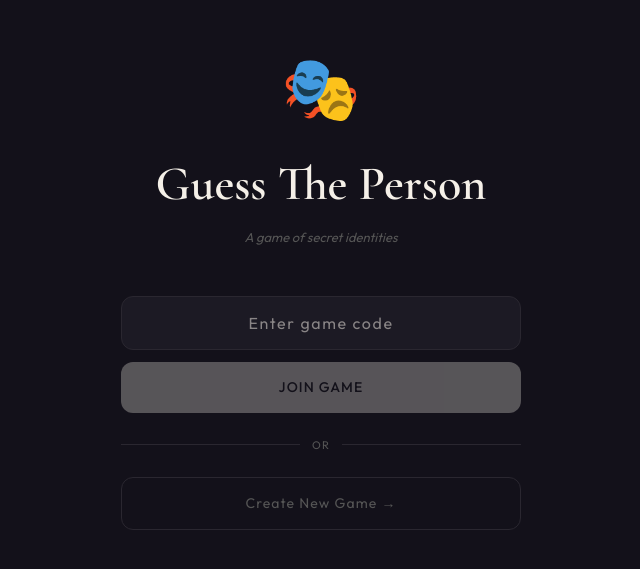
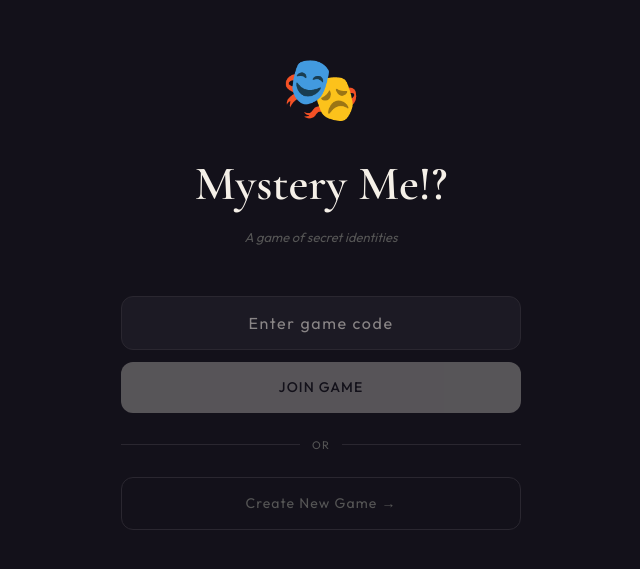
Before and after one commit to LordKloud/guess-the-person, a Next.js app: page / in a window 1280 px wide. Shown: the part 115-684 px from the top of the page, without its empty margins (319-959 px from the left). Built offline with nearby package versions, Linux system fonts and the light colour scheme; no server answers.

Commit message:
update metadata title and description

```diff
--- a/src/app/layout.js
+++ b/src/app/layout.js
@@ -12,8 +12,8 @@ const geistMono = Geist_Mono({
 });
 
 export const metadata = {
-  title: "Create Next App",
-  description: "Generated by create next app",
+  title: "Mystery Me!?",
+  description: "A game of secret identities",
 };
 
 export default function RootLayout({ children }) {
--- a/src/app/page.js
+++ b/src/app/page.js
@@ -90,7 +90,7 @@ export default function Home() {
         <div style={{ textAlign: "center", marginBottom: 48 }}>
           <p style={{ fontSize: 64, marginBottom: 12 }}>&#127917;</p>
           <h1 style={{ fontFamily: "'Cormorant Garamond', serif", fontSize: 48, fontWeight: 600, color: "var(--ink)", marginBottom: 8 }}>
-            Guess The Person
+            Mystery Me!?
           </h1>
           <p style={{ fontSize: 13, color: "var(--muted)", fontStyle: "italic" }}>
             A game of secret identities
```
